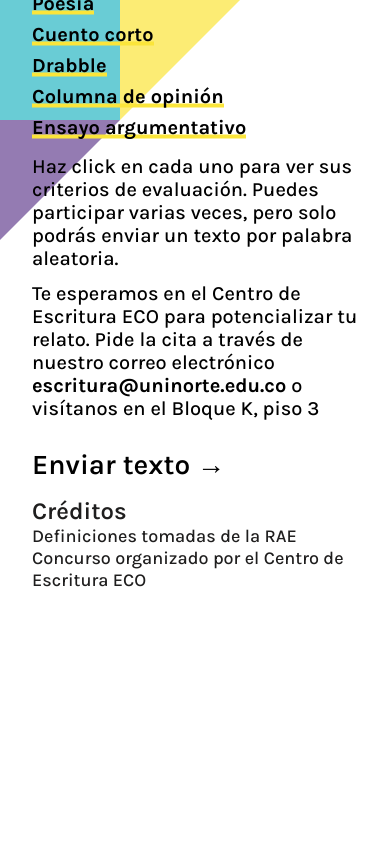
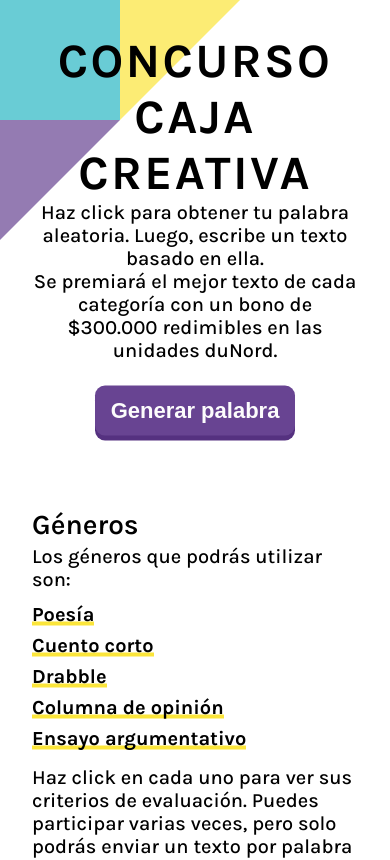
Before and after one commit to marcelaortegaaa/eco, a Next.js app: page / in a window 390 px wide. Shown: the top 860 px of the page. Built offline with nearby package versions, Linux system fonts and the light colour scheme.

Commit message:
forgot a property

```diff
--- a/styles/Home.module.css
+++ b/styles/Home.module.css
@@ -193,9 +193,6 @@
 
   .container {
     position: relative;
-    top: 0;
-    -ms-transform: 0;
-    transform: 0;
   }
 
   .main {
```
